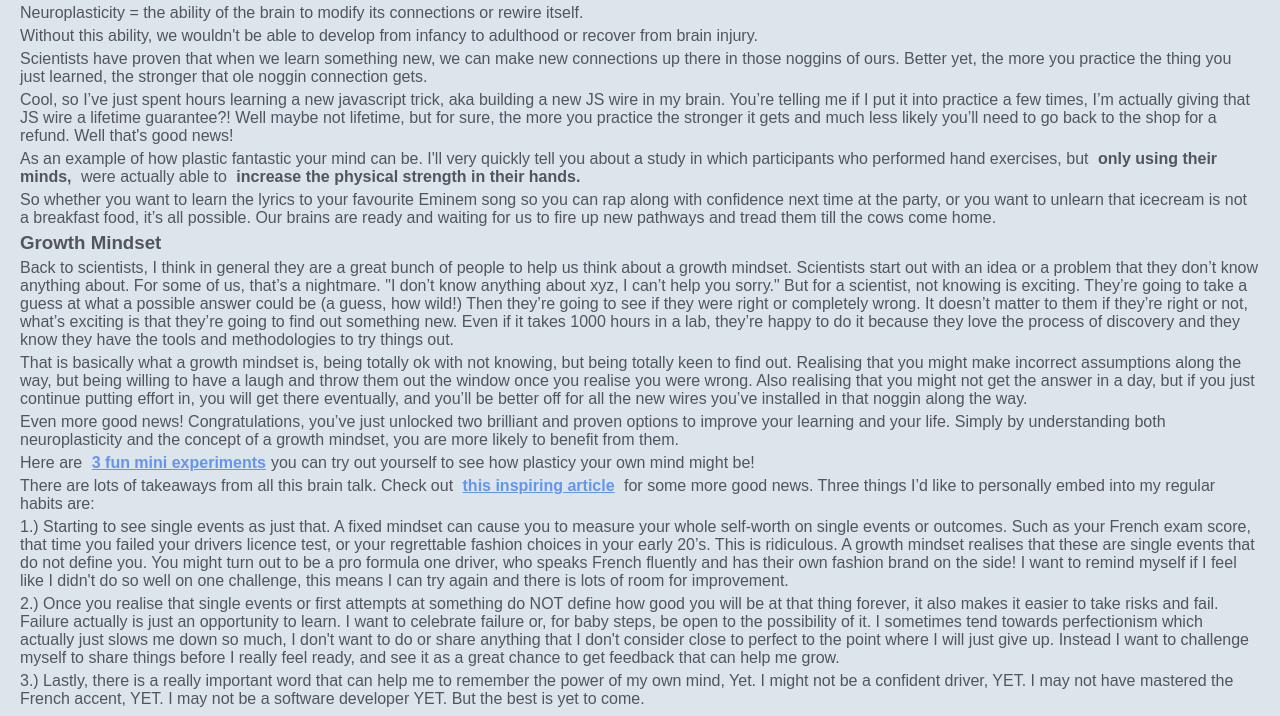
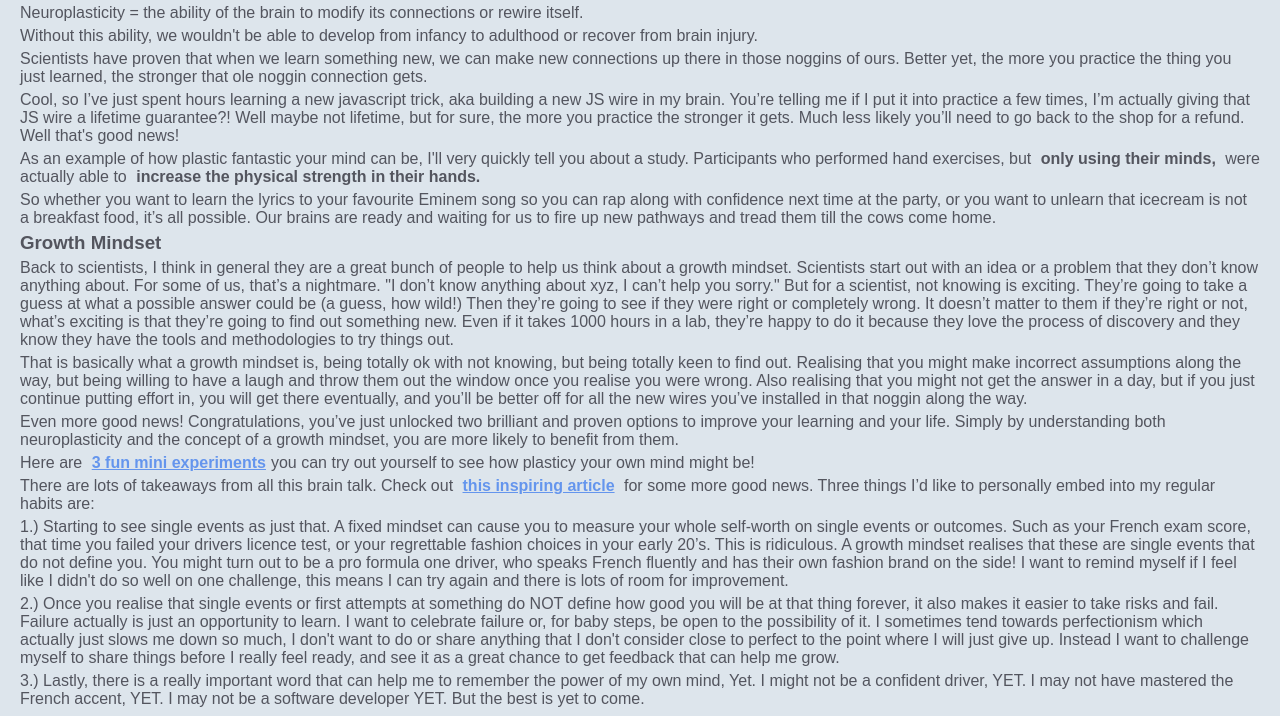
Before and after one commit to lou-thomas/lou-thomas.github.io, a plain HTML site: page Blog/neuroplasticity.html in a window 1280 px wide. Shown: the part 75-791 px from the top of the page. Drawn offline with Linux system fonts and the light colour scheme; a web font is replaced by a local one.

Commit message:
minor typos

```diff
--- a/Blog/neuroplasticity.html
+++ b/Blog/neuroplasticity.html
@@ -36,11 +36,11 @@
       </p>
 
       <p>
-              Cool, so I’ve just spent hours learning a new javascript trick, aka building a new JS wire in my brain. You’re telling me if I put it into practice a few times, I’m actually giving that JS wire a lifetime guarantee?! Well maybe not lifetime, but for sure, the more you practice the stronger it gets and much less likely you’ll need to go back to the shop for a refund. Well that's good news!
+              Cool, so I’ve just spent hours learning a new javascript trick, aka building a new JS wire in my brain. You’re telling me if I put it into practice a few times, I’m actually giving that JS wire a lifetime guarantee?! Well maybe not lifetime, but for sure, the more you practice the stronger it gets. Much less likely you’ll need to go back to the shop for a refund. Well that's good news!
       </p>
 
       <p>
-              As an example of how plastic fantastic your mind can be. I'll very quickly tell you about a study in which participants who performed hand exercises, but <b>only using their minds,</b> were actually able to <b>increase the physical strength in their hands.</b>
+              As an example of how plastic fantastic your mind can be, I'll very quickly tell you about a study. Participants who performed hand exercises, but <b>only using their minds,</b> were actually able to <b>increase the physical strength in their hands.</b>
       </p>
 
       <p>
```
